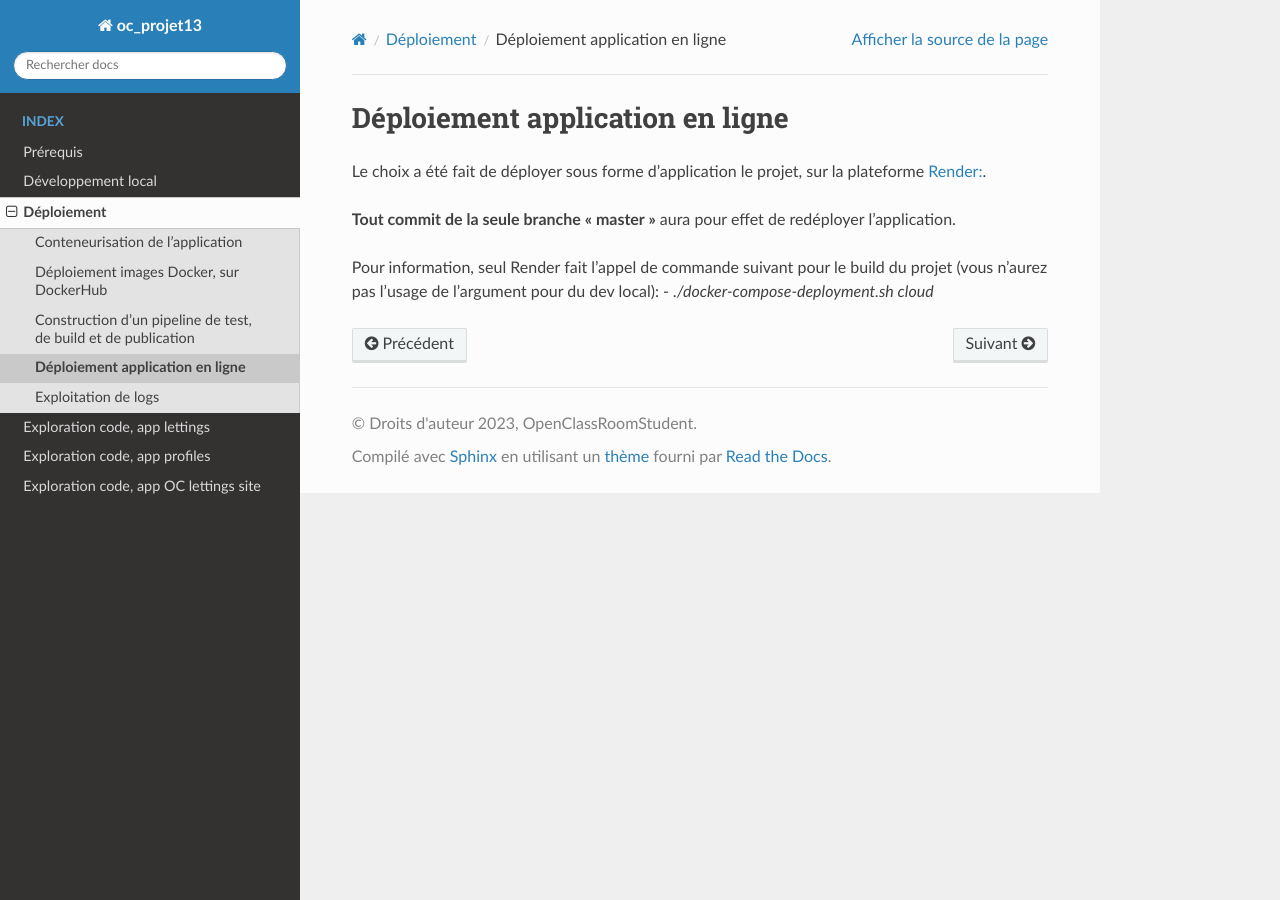
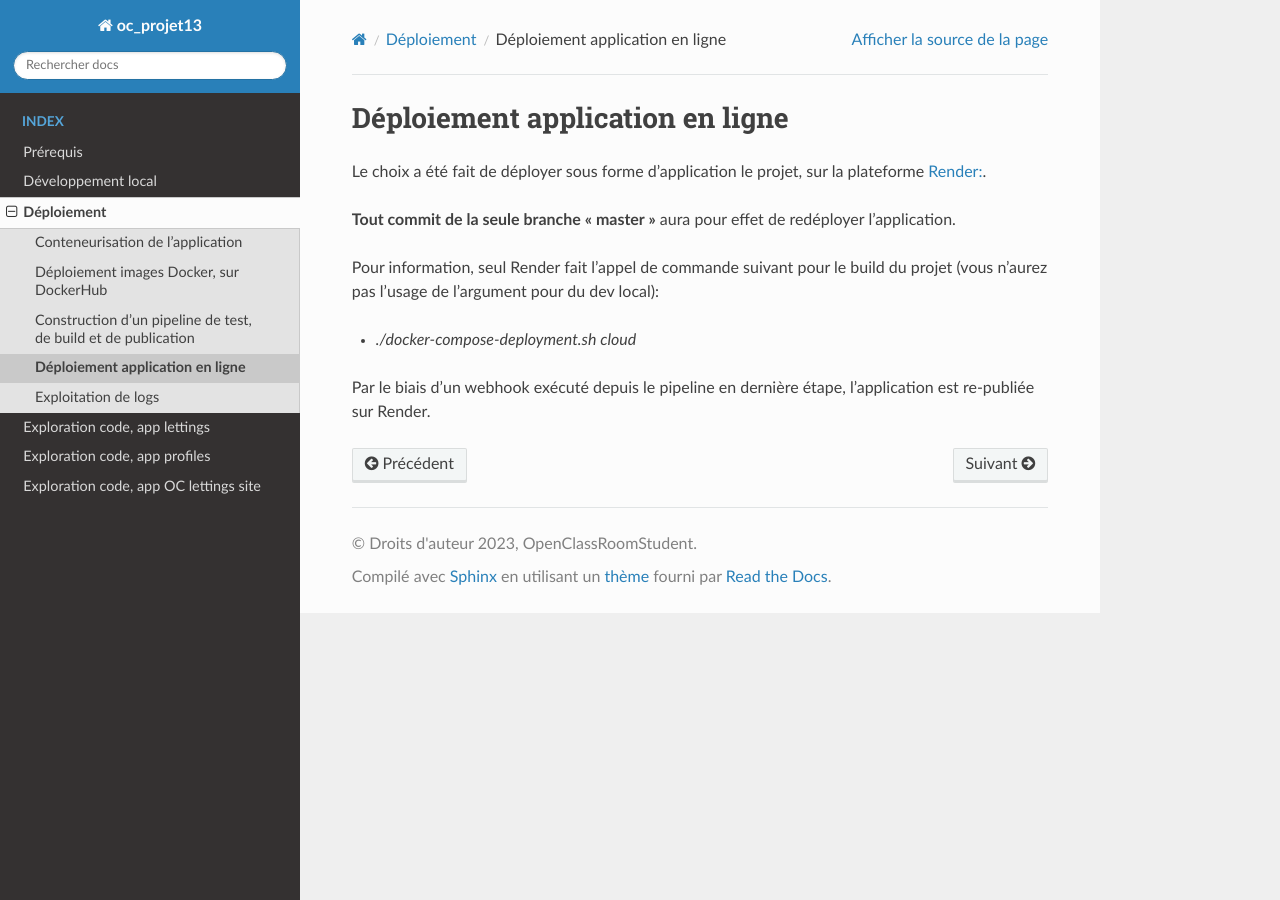
Before and after one commit to memphis-tools/oc_projet13_orange_country_lettings, a Sphinx documentation site: the page built from doc/source/deploy_on_render.rst, in a window 1280 px wide. Built offline with Sphinx 7.4.7 and the Read the Docs theme 2.0.0, drawn with Linux system fonts in a browser that asks for light colours.

```diff
--- a/doc/source/deploy_on_render.rst
+++ b/doc/source/deploy_on_render.rst
@@ -6,4 +6,7 @@ Le choix a été fait de déployer sous forme d'application le projet, sur la pl
 **Tout commit de la seule branche "master"** aura pour effet de redéployer l'application.
 
 Pour information, seul Render fait l'appel de commande suivant pour le build du projet (vous n'aurez pas l'usage de l'argument pour du dev local):
+
 - `./docker-compose-deployment.sh cloud`
+
+Par le biais d'un webhook exécuté depuis le pipeline en dernière étape, l'application est re-publiée sur Render.
```
Also changed, not shown: README.md (+2 -0 lines), doc/source/deploy_pipeline.rst (+5 -3 lines).
